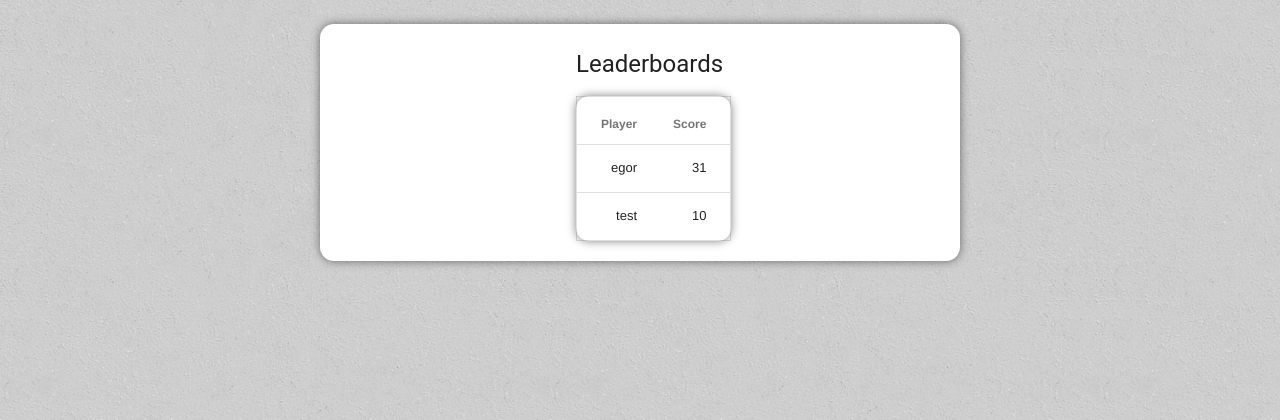
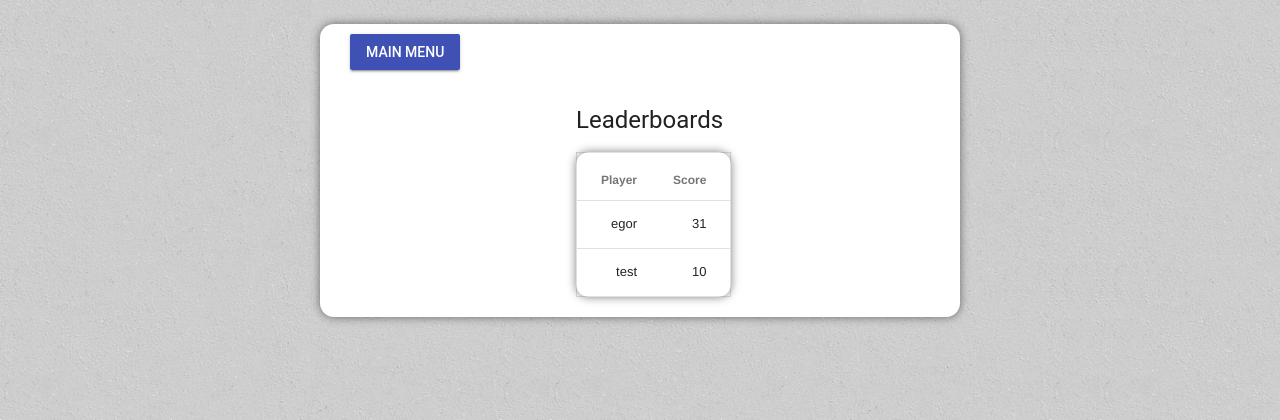
Before and after one commit to vlasovegorandr/clicker, a Django app: page /accounts/ in a window 1280 px wide. Shown: the part 100-520 px from the top of the page. Run offline with Django 3.2, Linux system fonts and the light colour scheme; data comes from the database, SQL or seed files in the repository; both versions use the stored data as it was after the commit.

Commit message:
edited some visuals

```diff
--- a/accounts/templates/accounts/leaderboards.html
+++ b/accounts/templates/accounts/leaderboards.html
@@ -4,6 +4,9 @@
 {% block content %}
 <div id="leaderboards">
     <div>
+        <form class="accounts" action="{% url 'main_menu' %}">
+            <button class="mdl-button mdl-js-button mdl-button--raised mdl-button--colored" type="submit">Main Menu</button>
+        </form>
         <p><h4>Leaderboards</h4></p>
         <table class="mdl-data-table mdl-js-data-table mdl-data-table--selectable mdl-shadow--2dp">
             <thead>
--- a/assets/accounts/styles.css
+++ b/assets/accounts/styles.css
@@ -11,6 +11,11 @@ body{
     padding: 0px 50px;
     display: block;
     text-align: center;
+}
+
+#leaderboards div form{
+    display: block;
+    padding: 10px 30px;
 }
 
 .mdl-data-table{
@@ -30,8 +35,6 @@ body{
     box-shadow: 0 0 10px rgba(0,0,0,0.5);
 }
 
-
-
 h4{
     margin-left: 40%;
 }
```
Also changed, not shown: clicker.db, templates/base_layout.html (indentation only), 1 other file. Lines whose indentation alone changed are shown as unchanged.
